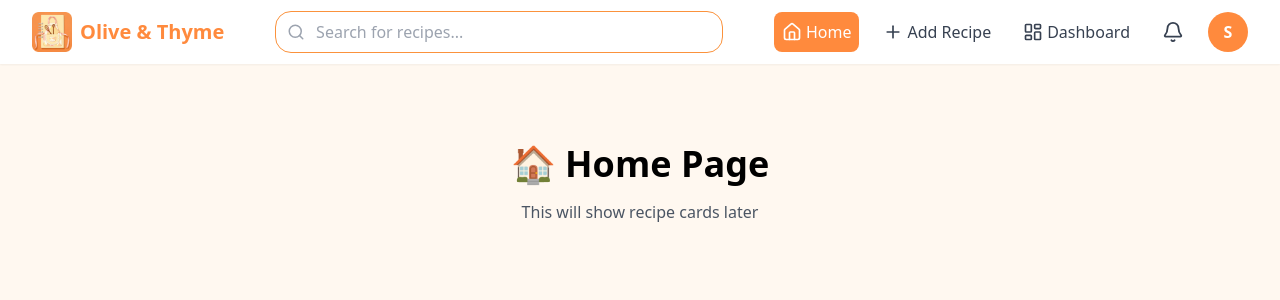
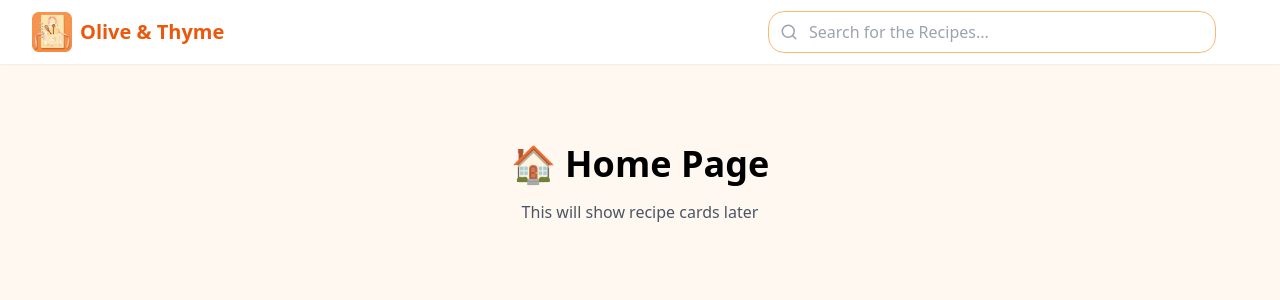
Before and after one commit to khushi05sharma/olive-and-thyme-frontend, a React (Vite) app: page / in a window 1280 px wide. Shown: the top 300 px of the page. Built offline with nearby package versions, Linux system fonts and the light colour scheme.

Commit message:
adding search and logo in navbar

```diff
--- a/src/components/layout/Navbar.tsx
+++ b/src/components/layout/Navbar.tsx
@@ -1,6 +1,247 @@
-// ============================================
-// IMPORTS
-// ============================================
+// // ============================================
+// // IMPORTS
+// // ============================================
+
+// import { type FC, useState } from "react";
+// import { Link, NavLink } from "react-router-dom";
+// import {
+//   Home,
+//   Plus,
+//   LayoutDashboard,
+//   Bell,
+//   Search,
+//   Menu,
+//   X,
+//   Bookmark,
+//   LogOut,
+// } from "lucide-react";
+
+// import logo from "../../assets/logo.png";
+
+// // ============================================
+// // NAVBAR COMPONENT
+// // ============================================
+
+// const Navbar: FC = () => {
+//   const [isMenuOpen, setIsMenuOpen] = useState<boolean>(false);
+//   const [isProfileOpen, setIsProfileOpen] = useState<boolean>(false);
+
+//   const toggleMenu = () => setIsMenuOpen((prev) => !prev);
+//   const closeMenu = () => setIsMenuOpen(false);
+
+//   const toggleProfile = () => setIsProfileOpen((prev) => !prev);
+//   const closeProfile = () => setIsProfileOpen(false);
+
+//   // ✅ Active / inactive nav styles
+//   const navLinkClasses = ({ isActive }: { isActive: boolean }) =>
+//     `flex items-center p-2 rounded-lg transition
+//      ${
+//        isActive
+//          ? "bg-primary text-white"
+//          : "text-gray-700 hover:text-primary hover:bg-primary-light"
+//      }`;
+
+//   return (
+//     <nav className="sticky top-0 z-50 bg-white shadow-sm">
+//       <div className="px-4 mx-auto max-w-8xl sm:px-6 lg:px-8">
+//         <div className="flex items-center justify-between h-16">
+//           {/* LEFT: Logo */}
+//           <Link
+//             to="/"
+//             className="flex items-center space-x-2"
+//             onClick={closeProfile}
+//           >
+//             <img
+//               src={logo}
+//               alt="Olive & Thyme logo"
+//               className="object-contain w-10 h-10"
+//             />
+//             <span className="hidden text-xl font-bold md:inline text-primary">
+//               Olive & Thyme
+//             </span>
+//           </Link>
+
+//           {/* CENTER: Search */}
+//           <div className="flex-1 hidden max-w-md mx-8 md:flex">
+//             <div className="relative w-full">
+//               <Search
+//                 size={18}
+//                 className="absolute text-gray-400 -translate-y-1/2 left-3 top-1/2"
+//               />
+//               <input
+//                 type="text"
+//                 placeholder="Search for recipes..."
+//                 className="w-full py-2 pl-10 pr-4 border border-orange-400 rounded-2xl focus:outline-none focus:ring-2 focus:ring-primary focus:border-transparent"
+//               />
+//             </div>
+//           </div>
+
+//           {/* RIGHT: Desktop & Tablet Nav */}
+//           <div className="relative items-center hidden space-x-4 md:flex">
+//             <NavLink to="/" className={navLinkClasses}>
+//               <Home size={20} />
+//               <span className="hidden ml-1 lg:inline">Home</span>
+//             </NavLink>
+
+//             <NavLink to="/add-recipe" className={navLinkClasses}>
+//               <Plus size={20} />
+//               <span className="hidden ml-1 lg:inline">Add Recipe</span>
+//             </NavLink>
+
+//             <NavLink to="/dashboard" className={navLinkClasses}>
+//               <LayoutDashboard size={20} />
+//               <span className="hidden ml-1 lg:inline">Dashboard</span>
+//             </NavLink>
+
+//             {/* Notifications (not active-tracked) */}
+//             <Link
+//               to="/notifications"
+//               className="p-2 text-gray-700 transition rounded-lg hover:text-primary hover:bg-primary-light"
+//             >
+//               <Bell size={22} />
+//             </Link>
+
+//             {/* AVATAR + DROPDOWN */}
+//             <div className="relative">
+//               <button
+//                 onClick={toggleProfile}
+//                 className="flex items-center justify-center w-10 h-10 font-bold text-white transition rounded-full bg-primary hover:bg-orange-600"
+//               >
+//                 S
+//               </button>
+
+//               {isProfileOpen && (
+//                 <div className="absolute right-0 w-48 mt-2 bg-white border rounded-lg shadow-lg">
+//                   <Link
+//                     to="/dashboard"
+//                     onClick={closeProfile}
+//                     className="flex items-center gap-3 px-4 py-2 hover:bg-primary-light"
+//                   >
+//                     <LayoutDashboard size={18} /> Dashboard
+//                   </Link>
+
+//                   <Link
+//                     to="/dashboard"
+//                     onClick={closeProfile}
+//                     className="flex items-center gap-3 px-4 py-2 hover:bg-primary-light"
+//                   >
+//                     <Bookmark size={18} /> Saved Recipes
+//                   </Link>
+
+//                   <button
+//                     onClick={closeProfile}
+//                     className="flex items-center w-full gap-3 px-4 py-2 text-left text-red-600 hover:bg-red-50"
+//                   >
+//                     <LogOut size={18} /> Logout
+//                   </button>
+//                 </div>
+//               )}
+//             </div>
+//           </div>
+
+//           {/* MOBILE: Hamburger */}
+//           <button
+//             onClick={toggleMenu}
+//             className="text-gray-700 md:hidden hover:text-primary"
+//             aria-label="Toggle menu"
+//           >
+//             {isMenuOpen ? <X size={26} /> : <Menu size={26} />}
+//           </button>
+//         </div>
+//       </div>
+
+//       {/* MOBILE MENU */}
+//       {isMenuOpen && (
+//         <div className="bg-white border-t shadow-sm md:hidden">
+//           <div className="px-4 py-4 space-y-3">
+//             {/* Mobile Search Bar */}
+//             <div className="relative pb-3 border-b border-gray-200">
+//               <Search
+//                 size={18}
+//                 className="absolute text-gray-400 -translate-y-1/2 left-3 top-1/2"
+//               />
+//               <input
+//                 type="text"
+//                 placeholder="Search recipes..."
+//                 className="w-full py-2 pl-10 pr-4 border border-gray-300 rounded-lg focus:outline-none focus:ring-2 focus:ring-primary"
+//               />
+//             </div>
+
+//             {/* Home */}
+//             <NavLink
+//               to="/"
+//               onClick={closeMenu}
+//               className={({ isActive }) =>
+//                 `flex items-center gap-3 px-3 py-2 rounded-lg transition ${
+//                   isActive
+//                     ? "bg-primary text-white"
+//                     : "text-gray-700 hover:bg-primary-light"
+//                 }`
+//               }
+//             >
+//               <Home size={20} /> Home
+//             </NavLink>
+
+//             {/* Add Recipe */}
+//             <NavLink
+//               to="/add-recipe"
+//               onClick={closeMenu}
+//               className={({ isActive }) =>
+//                 `flex items-center gap-3 px-3 py-2 rounded-lg transition ${
+//                   isActive
+//                     ? "bg-primary text-white"
+//                     : "text-gray-700 hover:bg-primary-light"
+//                 }`
+//               }
+//             >
+//               <Plus size={20} /> Add Recipe
+//             </NavLink>
+
+//             {/* Dashboard */}
+//             <NavLink
+//               to="/dashboard"
+//               onClick={closeMenu}
+//               className={({ isActive }) =>
+//                 `flex items-center gap-3 px-3 py-2 rounded-lg transition ${
+//                   isActive
+//                     ? "bg-primary text-white"
+//                     : "text-gray-700 hover:bg-primary-light"
+//                 }`
+//               }
+//             >
+//               <LayoutDashboard size={20} /> Dashboard
+//             </NavLink>
+
+//             {/* Notifications */}
+//             <NavLink
+//               to="/notifications"
+//               onClick={closeMenu}
+//               className={({ isActive }) =>
+//                 `flex items-center gap-3 px-3 py-2 rounded-lg transition ${
+//                   isActive
+//                     ? "bg-primary text-white"
+//                     : "text-gray-700 hover:bg-primary-light"
+//                 }`
+//               }
+//             >
+//               <Bell size={20} /> Notifications
+//             </NavLink>
+
+//             {/* Logout */}
+//             <button
+//               onClick={closeMenu}
+//               className="flex items-center w-full gap-3 px-3 py-2 pt-3 text-left text-red-600 transition border-t border-gray-200 rounded-lg hover:bg-red-50"
+//             >
+//               <LogOut size={20} /> Logout
+//             </button>
+//           </div>
+//         </div>
+//       )}
+//     </nav>
+//   );
+// };
+
+// export default Navbar;
 
 import { type FC, useState } from "react";
 import { Link, NavLink } from "react-router-dom";
@@ -14,13 +255,9 @@ import {
   X,
   Bookmark,
   LogOut,
+  Divide,
 } from "lucide-react";
-
 import logo from "../../assets/logo.png";
-
-// ============================================
-// NAVBAR COMPONENT
-// ============================================
 
 const Navbar: FC = () => {
   const [isMenuOpen, setIsMenuOpen] = useState<boolean>(false);
@@ -32,14 +269,13 @@ const Navbar: FC = () => {
   const toggleProfile = () => setIsProfileOpen((prev) => !prev);
   const closeProfile = () => setIsProfileOpen(false);
 
-  // ✅ Active / inactive nav styles
   const navLinkClasses = ({ isActive }: { isActive: boolean }) =>
     `flex items-center p-2 rounded-lg transition
-     ${
-       isActive
-         ? "bg-primary text-white"
-         : "text-gray-700 hover:text-primary hover:bg-primary-light"
-     }`;
+ ${
+   isActive
+     ? "bg-primary text-white"
+     : "text-gray-700 hover:text-primary hover:bg-primary-light"
+ }`;
 
   return (
     <nav className="sticky top-0 z-50 bg-white shadow-sm">
@@ -53,10 +289,10 @@ const Navbar: FC = () => {
           >
             <img
               src={logo}
-              alt="Olive & Thyme logo"
+              alt="olive & thyme"
               className="object-contain w-10 h-10"
             />
-            <span className="hidden text-xl font-bold md:inline text-primary">
+            <span className="hidden text-xl font-bold text-orange-600 md:inline">
               Olive & Thyme
             </span>
           </Link>
@@ -70,173 +306,13 @@ const Navbar: FC = () => {
               />
               <input
                 type="text"
-                placeholder="Search for recipes..."
-                className="w-full py-2 pl-10 pr-4 border border-orange-400 rounded-2xl focus:outline-none focus:ring-2 focus:ring-primary focus:border-transparent"
+                placeholder="Search for the Recipes..."
+                className="w-full py-2 pl-10 pr-4 border border-orange-300 rounded-2xl focus:outline-orange-800"
               />
             </div>
           </div>
-
-          {/* RIGHT: Desktop & Tablet Nav */}
-          <div className="relative items-center hidden space-x-4 md:flex">
-            <NavLink to="/" className={navLinkClasses}>
-              <Home size={20} />
-              <span className="hidden ml-1 lg:inline">Home</span>
-            </NavLink>
-
-            <NavLink to="/add-recipe" className={navLinkClasses}>
-              <Plus size={20} />
-              <span className="hidden ml-1 lg:inline">Add Recipe</span>
-            </NavLink>
-
-            <NavLink to="/dashboard" className={navLinkClasses}>
-              <LayoutDashboard size={20} />
-              <span className="hidden ml-1 lg:inline">Dashboard</span>
-            </NavLink>
-
-            {/* Notifications (not active-tracked) */}
-            <Link
-              to="/notifications"
-              className="p-2 text-gray-700 transition rounded-lg hover:text-primary hover:bg-primary-light"
-            >
-              <Bell size={22} />
-            </Link>
-
-            {/* AVATAR + DROPDOWN */}
-            <div className="relative">
-              <button
-                onClick={toggleProfile}
-                className="flex items-center justify-center w-10 h-10 font-bold text-white transition rounded-full bg-primary hover:bg-orange-600"
-              >
-                S
-              </button>
-
-              {isProfileOpen && (
-                <div className="absolute right-0 w-48 mt-2 bg-white border rounded-lg shadow-lg">
-                  <Link
-                    to="/dashboard"
-                    onClick={closeProfile}
-                    className="flex items-center gap-3 px-4 py-2 hover:bg-primary-light"
-                  >
-                    <LayoutDashboard size={18} /> Dashboard
-                  </Link>
-
-                  <Link
-                    to="/dashboard"
-                    onClick={closeProfile}
-                    className="flex items-center gap-3 px-4 py-2 hover:bg-primary-light"
-                  >
-                    <Bookmark size={18} /> Saved Recipes
-                  </Link>
-
-                  <button
-                    onClick={closeProfile}
-                    className="flex items-center w-full gap-3 px-4 py-2 text-left text-red-600 hover:bg-red-50"
-                  >
-                    <LogOut size={18} /> Logout
-                  </button>
-                </div>
-              )}
-            </div>
-          </div>
-
-          {/* MOBILE: Hamburger */}
-          <button
-            onClick={toggleMenu}
-            className="text-gray-700 md:hidden hover:text-primary"
-            aria-label="Toggle menu"
-          >
-            {isMenuOpen ? <X size={26} /> : <Menu size={26} />}
-          </button>
         </div>
       </div>
-
-      {/* MOBILE MENU */}
-      {isMenuOpen && (
-        <div className="bg-white border-t shadow-sm md:hidden">
-          <div className="px-4 py-4 space-y-3">
-            {/* Mobile Search Bar */}
-            <div className="relative pb-3 border-b border-gray-200">
-              <Search
-                size={18}
-                className="absolute text-gray-400 -translate-y-1/2 left-3 top-1/2"
-              />
-              <input
-                type="text"
-                placeholder="Search recipes..."
-                className="w-full py-2 pl-10 pr-4 border border-gray-300 rounded-lg focus:outline-none focus:ring-2 focus:ring-primary"
-              />
-            </div>
-
-            {/* Home */}
-            <NavLink
-              to="/"
-              onClick={closeMenu}
-              className={({ isActive }) =>
-                `flex items-center gap-3 px-3 py-2 rounded-lg transition ${
-                  isActive
-                    ? "bg-primary text-white"
-                    : "text-gray-700 hover:bg-primary-light"
-                }`
-              }
-            >
-              <Home size={20} /> Home
-            </NavLink>
-
-            {/* Add Recipe */}
-            <NavLink
-              to="/add-recipe"
-              onClick={closeMenu}
-              className={({ isActive }) =>
-                `flex items-center gap-3 px-3 py-2 rounded-lg transition ${
-                  isActive
-                    ? "bg-primary text-white"
-                    : "text-gray-700 hover:bg-primary-light"
-                }`
-              }
-            >
-              <Plus size={20} /> Add Recipe
-            </NavLink>
-
-            {/* Dashboard */}
-            <NavLink
-              to="/dashboard"
-              onClick={closeMenu}
-              className={({ isActive }) =>
-                `flex items-center gap-3 px-3 py-2 rounded-lg transition ${
-                  isActive
-                    ? "bg-primary text-white"
-                    : "text-gray-700 hover:bg-primary-light"
-                }`
-              }
-            >
-              <LayoutDashboard size={20} /> Dashboard
-            </NavLink>
-
-            {/* Notifications */}
-            <NavLink
-              to="/notifications"
-              onClick={closeMenu}
-              className={({ isActive }) =>
-                `flex items-center gap-3 px-3 py-2 rounded-lg transition ${
-                  isActive
-                    ? "bg-primary text-white"
-                    : "text-gray-700 hover:bg-primary-light"
-                }`
-              }
-            >
-              <Bell size={20} /> Notifications
-            </NavLink>
-
-            {/* Logout */}
-            <button
-              onClick={closeMenu}
-              className="flex items-center w-full gap-3 px-3 py-2 pt-3 text-left text-red-600 transition border-t border-gray-200 rounded-lg hover:bg-red-50"
-            >
-              <LogOut size={20} /> Logout
-            </button>
-          </div>
-        </div>
-      )}
     </nav>
   );
 };
```
